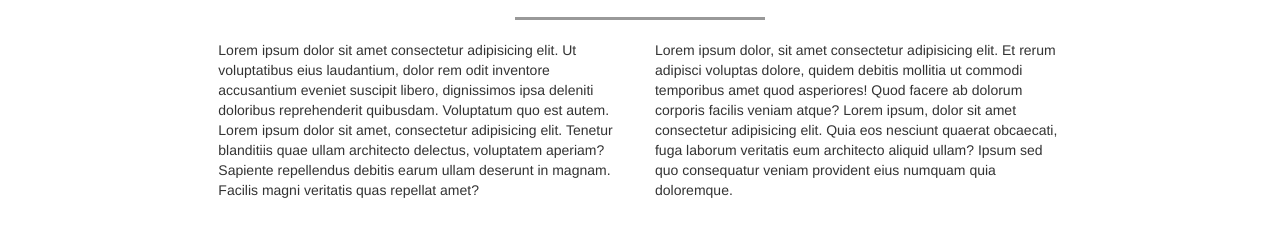
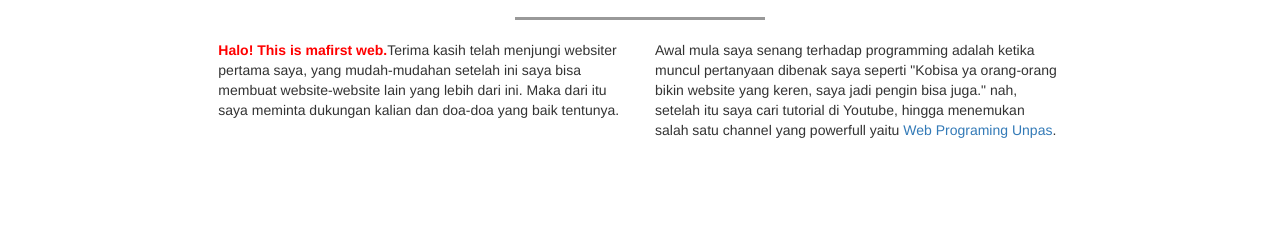
Before and after one commit to andymuhammadsandika/andymuhammadsandika.github.io, a plain HTML site: page index.html in a window 1280 px wide. Shown: the part 556-800 px from the top of the page. Drawn offline with Linux system fonts and the light colour scheme; files whose address does not match are found by name.

Commit message:
memodifikasi file html

```diff
--- a/index.html
+++ b/index.html
@@ -69,10 +69,10 @@
 
         <div class="row">
             <div class="col-sm-4 col-sm-offset-2">
-                <p class="pKiri">Lorem ipsum dolor sit amet consectetur adipisicing elit. Ut voluptatibus eius laudantium, dolor rem odit inventore accusantium eveniet suscipit libero, dignissimos ipsa deleniti doloribus reprehenderit quibusdam. Voluptatum quo est autem. Lorem ipsum dolor sit amet, consectetur adipisicing elit. Tenetur blanditiis quae ullam architecto delectus, voluptatem aperiam? Sapiente repellendus debitis earum ullam deserunt in magnam. Facilis magni veritatis quas repellat amet?</p>
+                <p class="pKiri"><span style="color: red;"><b>Halo! This is mafirst web.</b></span>Terima kasih telah menjungi websiter pertama saya, yang mudah-mudahan setelah ini saya bisa membuat website-website lain yang lebih dari ini. Maka dari itu saya meminta dukungan kalian dan doa-doa yang baik tentunya.</p>
             </div>
             <div class="col-sm-4">
-                <p class="pKanan">Lorem ipsum dolor, sit amet consectetur adipisicing elit. Et rerum adipisci voluptas dolore, quidem debitis mollitia ut commodi temporibus amet quod asperiores! Quod facere ab dolorum corporis facilis veniam atque? Lorem ipsum, dolor sit amet consectetur adipisicing elit. Quia eos nesciunt quaerat obcaecati, fuga laborum veritatis eum architecto aliquid ullam? Ipsum sed quo consequatur veniam provident eius numquam quia doloremque.</p>
+                <p class="pKanan">Awal mula saya senang terhadap programming adalah ketika muncul pertanyaan dibenak saya seperti "Kobisa ya orang-orang bikin website yang keren, saya jadi pengin bisa juga." nah, setelah itu saya cari tutorial di Youtube, hingga menemukan salah satu channel yang powerfull yaitu <a href="https://www.youtube.com/channel/UCkXmLjEr95LVtGuIm3l2dPg">Web Programing Unpas</a>.</p>
             </div>
         </div>
     </section>
```
